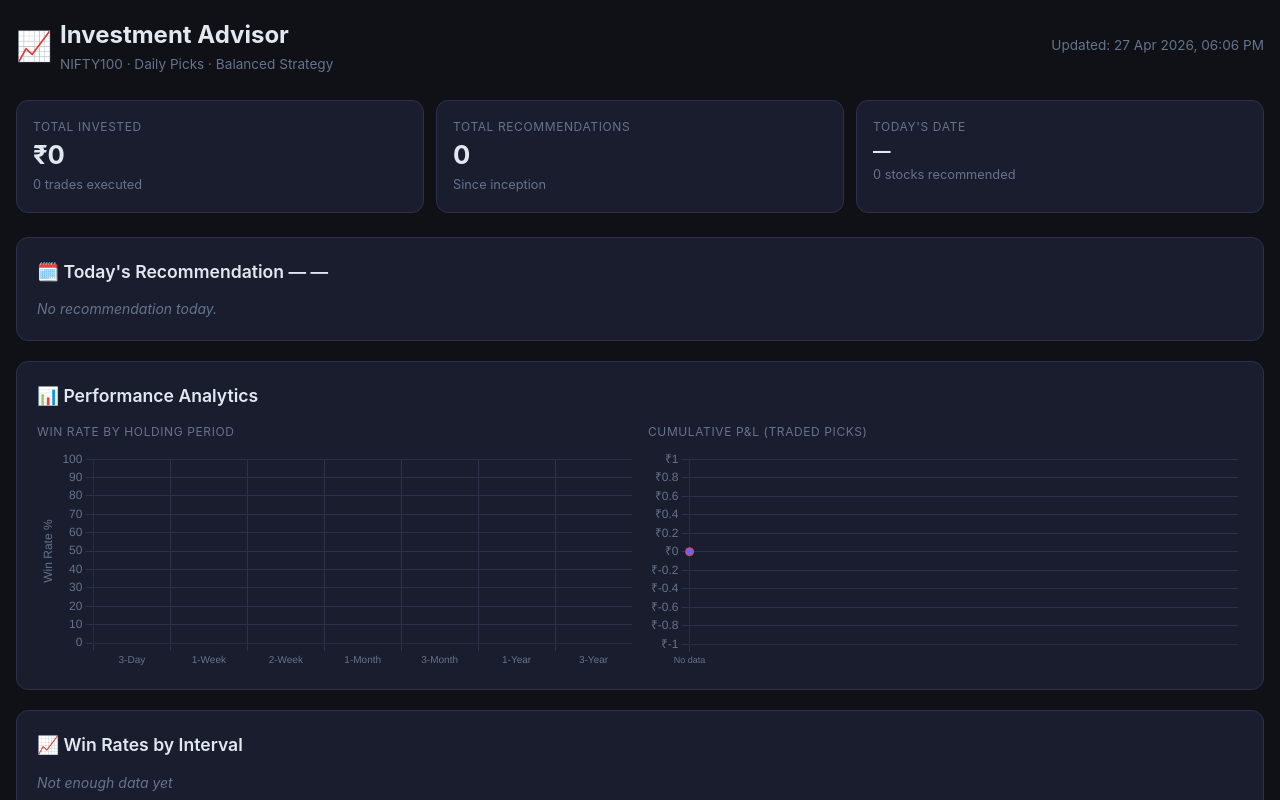
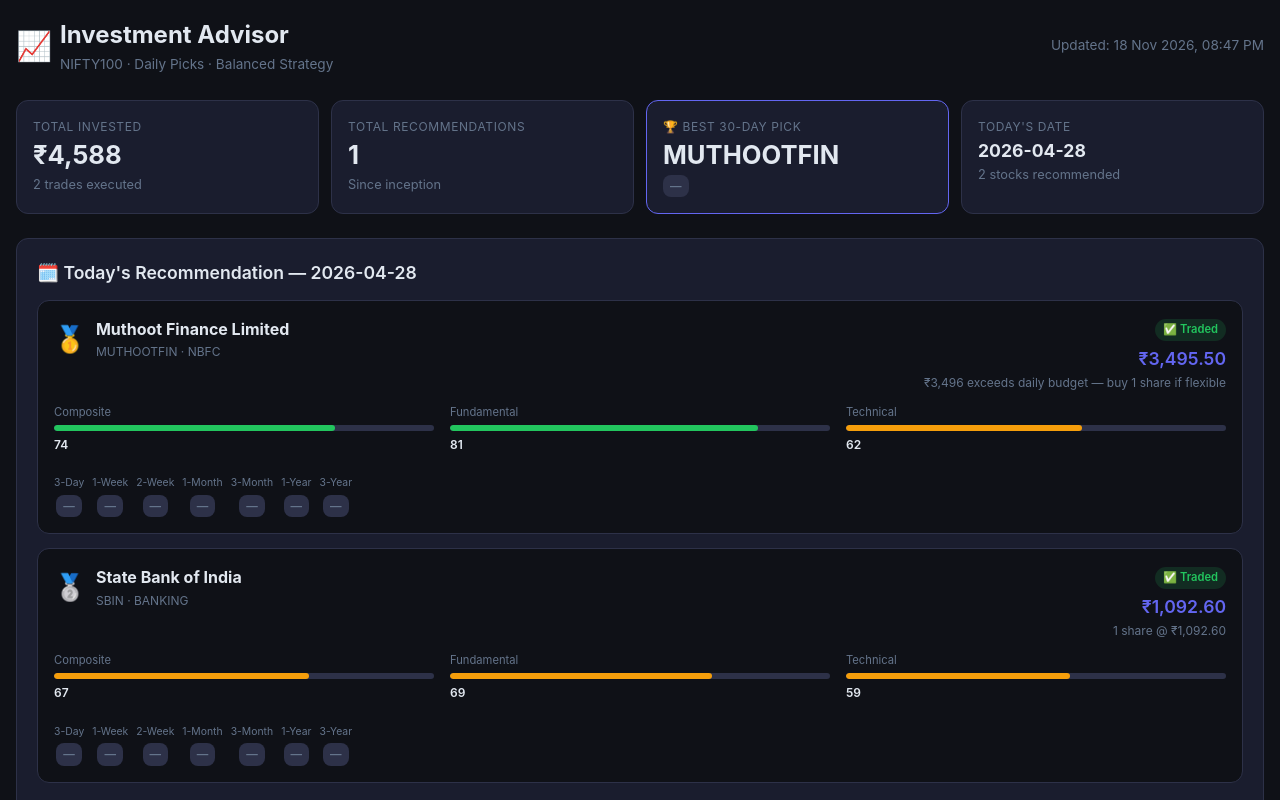
Before and after one commit to adityajain490-ux/investment-dashboard, a plain HTML site: page index.html in a window 1280 px wide. Shown: the top 800 px of the page. Drawn offline with nearby package versions, Linux system fonts and the light colour scheme.

Commit message:
Update dashboard — 2026-11-18 20:47 UTC

```diff
--- a/index.html
+++ b/index.html
@@ -132,33 +132,97 @@
       <div class="subtitle">NIFTY100 · Daily Picks · Balanced Strategy</div>
     </div>
   </div>
-  <div class="subtitle">Updated: 27 Apr 2026, 06:06 PM</div>
+  <div class="subtitle">Updated: 18 Nov 2026, 08:47 PM</div>
 </div>
 
 <!-- KPI Summary -->
 <div class="kpi-row">
   <div class="kpi-card">
     <div class="kpi-title">Total Invested</div>
-    <div class="kpi-value">₹0</div>
-    <div class="kpi-sub">0 trades executed</div>
+    <div class="kpi-value">₹4,588</div>
+    <div class="kpi-sub">2 trades executed</div>
   </div>
   <div class="kpi-card">
     <div class="kpi-title">Total Recommendations</div>
-    <div class="kpi-value">0</div>
+    <div class="kpi-value">1</div>
     <div class="kpi-sub">Since inception</div>
   </div>
-
+  <div class="kpi-card kpi-highlight"><div class="kpi-title">🏆 Best 30-Day Pick</div><div class="kpi-value">MUTHOOTFIN</div><div class="kpi-sub"><span class="badge badge-neutral">—</span></div></div>
   <div class="kpi-card">
     <div class="kpi-title">Today's Date</div>
-    <div class="kpi-value" style="font-size:1.1rem">—</div>
-    <div class="kpi-sub">0 stocks recommended</div>
+    <div class="kpi-value" style="font-size:1.1rem">2026-04-28</div>
+    <div class="kpi-sub">2 stocks recommended</div>
   </div>
 </div>
 
 <!-- Today's Recommendation -->
 <div class="section">
-  <h2>🗓️ Today's Recommendation — —</h2>
-  <p class='muted'>No recommendation today.</p>
+  <h2>🗓️ Today's Recommendation — 2026-04-28</h2>
+
+    <div class="rec-card">
+      <div class="rec-header">
+        <div class="rec-title">
+          <span class="rank-icon">🥇</span>
+          <div>
+            <div class="stock-name">Muthoot Finance Limited</div>
+            <div class="stock-meta">MUTHOOTFIN · NBFC</div>
+          </div>
+        </div>
+        <div class="rec-right">
+          <span class="trade-badge traded">✅ Traded</span>
+          <div class="stock-price">₹3,495.50</div>
+          <div class="qty-note">₹3,496 exceeds daily budget — buy 1 share if flexible</div>
+        </div>
+      </div>
+      <div class="score-row">
+        <div class="score-item">
+          <div class="score-sublabel">Composite</div>
+          <div class="score-bar-wrap"><div class="score-bar" style="width:74%;background:#22c55e"></div></div><span class="score-label">74</span>
+        </div>
+        <div class="score-item">
+          <div class="score-sublabel">Fundamental</div>
+          <div class="score-bar-wrap"><div class="score-bar" style="width:81%;background:#22c55e"></div></div><span class="score-label">81</span>
+        </div>
+        <div class="score-item">
+          <div class="score-sublabel">Technical</div>
+          <div class="score-bar-wrap"><div class="score-bar" style="width:62%;background:#f59e0b"></div></div><span class="score-label">62</span>
+        </div>
+      </div>
+      <div class="metrics-row"></div>
+      <div class="returns-row"><div class="return-cell"><div class="return-label">3-Day</div><span class="badge badge-neutral">—</span></div><div class="return-cell"><div class="return-label">1-Week</div><span class="badge badge-neutral">—</span></div><div class="return-cell"><div class="return-label">2-Week</div><span class="badge badge-neutral">—</span></div><div class="return-cell"><div class="return-label">1-Month</div><span class="badge badge-neutral">—</span></div><div class="return-cell"><div class="return-label">3-Month</div><span class="badge badge-neutral">—</span></div><div class="return-cell"><div class="return-label">1-Year</div><span class="badge badge-neutral">—</span></div><div class="return-cell"><div class="return-label">3-Year</div><span class="badge badge-neutral">—</span></div></div>
+    </div>
+    <div class="rec-card">
+      <div class="rec-header">
+        <div class="rec-title">
+          <span class="rank-icon">🥈</span>
+          <div>
+            <div class="stock-name">State Bank of India</div>
+            <div class="stock-meta">SBIN · BANKING</div>
+          </div>
+        </div>
+        <div class="rec-right">
+          <span class="trade-badge traded">✅ Traded</span>
+          <div class="stock-price">₹1,092.60</div>
+          <div class="qty-note">1 share @ ₹1,092.60</div>
+        </div>
+      </div>
+      <div class="score-row">
+        <div class="score-item">
+          <div class="score-sublabel">Composite</div>
+          <div class="score-bar-wrap"><div class="score-bar" style="width:67%;background:#f59e0b"></div></div><span class="score-label">67</span>
+        </div>
+        <div class="score-item">
+          <div class="score-sublabel">Fundamental</div>
+          <div class="score-bar-wrap"><div class="score-bar" style="width:69%;background:#f59e0b"></div></div><span class="score-label">69</span>
+        </div>
+        <div class="score-item">
+          <div class="score-sublabel">Technical</div>
+          <div class="score-bar-wrap"><div class="score-bar" style="width:59%;background:#f59e0b"></div></div><span class="score-label">59</span>
+        </div>
+      </div>
+      <div class="metrics-row"></div>
+      <div class="returns-row"><div class="return-cell"><div class="return-label">3-Day</div><span class="badge badge-neutral">—</span></div><div class="return-cell"><div class="return-label">1-Week</div><span class="badge badge-neutral">—</span></div><div class="return-cell"><div class="return-label">2-Week</div><span class="badge badge-neutral">—</span></div><div class="return-cell"><div class="return-label">1-Month</div><span class="badge badge-neutral">—</span></div><div class="return-cell"><div class="return-label">3-Month</div><span class="badge badge-neutral">—</span></div><div class="return-cell"><div class="return-label">1-Year</div><span class="badge badge-neutral">—</span></div><div class="return-cell"><div class="return-label">3-Year</div><span class="badge badge-neutral">—</span></div></div>
+    </div>
 </div>
 
 <!-- Performance Charts -->
@@ -202,7 +266,25 @@
           <th class="center">90-Day</th>
         </tr>
       </thead>
-      <tbody><tr><td colspan='8' class='center'>No history yet</td></tr></tbody>
+      <tbody><tr>
+              <td>2026-04-28</td>
+              <td><strong>MUTHOOTFIN</strong></td>
+              <td>₹3,495.50</td>
+              <td>73.9/100</td>
+              <td class="center">✅</td>
+              <td class="center"><span class="badge badge-neutral">—</span></td>
+              <td class="center"><span class="badge badge-neutral">—</span></td>
+              <td class="center"><span class="badge badge-neutral">—</span></td>
+            </tr><tr>
+              <td>2026-04-28</td>
+              <td><strong>SBIN</strong></td>
+              <td>₹1,092.60</td>
+              <td>66.6/100</td>
+              <td class="center">✅</td>
+              <td class="center"><span class="badge badge-neutral">—</span></td>
+              <td class="center"><span class="badge badge-neutral">—</span></td>
+              <td class="center"><span class="badge badge-neutral">—</span></td>
+            </tr></tbody>
     </table>
   </div>
 </div>
```
